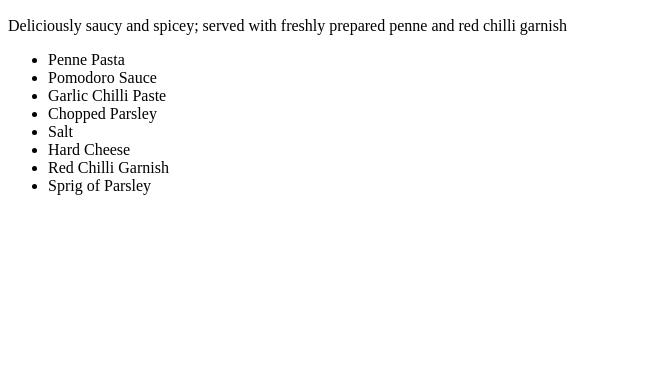
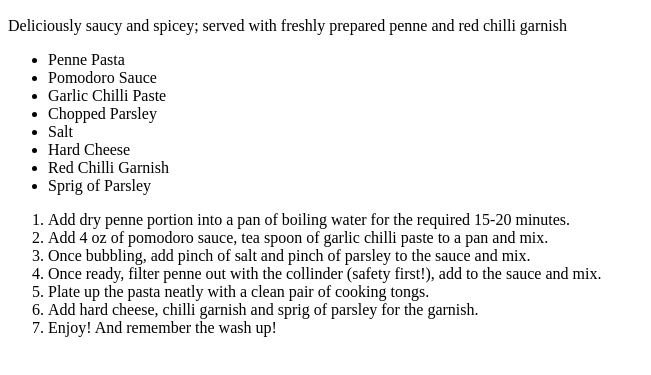
Before and after one commit to dra-gon-del/odin-recipes, a plain HTML site: page recipes/penne-arrabbiata.html in a window 1280 px wide. Shown: the part 99-474 px from the top of the page, without its empty margins (0-651 px from the left). Drawn offline with Linux system fonts and the light colour scheme.

Commit message:
add ordered list of instructions to penn-arra pg

```diff
--- a/recipes/penne-arrabbiata.html
+++ b/recipes/penne-arrabbiata.html
@@ -20,5 +20,14 @@
             <li>Red Chilli Garnish</li>
             <li>Sprig of Parsley</li>
         </ul>
+        <ol>
+            <li>Add dry penne portion into a pan of boiling water for the required 15-20 minutes.</li>
+            <li>Add 4 oz of pomodoro sauce, tea spoon of garlic chilli paste to a pan and mix.</li>
+            <li>Once bubbling, add pinch of salt and pinch of parsley to the sauce and mix.</li>
+            <li>Once ready, filter penne out with the collinder (safety first!), add to the sauce and mix.</li>
+            <li>Plate up the pasta neatly with a clean pair of cooking tongs.</li>
+            <li>Add hard cheese, chilli garnish and sprig of parsley for the garnish.</li>
+            <li>Enjoy! And remember the wash up!</li>
+        </ol>
 
 </html>
```
